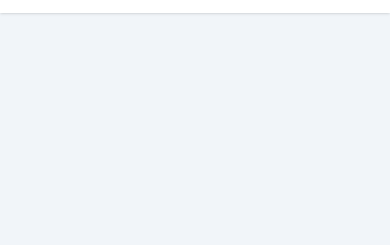
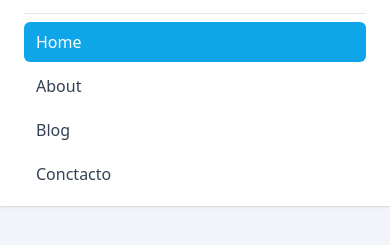
Before and after one commit to jhonfa94/fundamentos-tailwindcss, a website built with Vite: page index.html in a window 390 px wide. Shown: the part 51-296 px from the top of the page. Built offline with nearby package versions, Linux system fonts and the light colour scheme.

Commit message:
Links de navegacion movil

```diff
--- a/index.html
+++ b/index.html
@@ -82,6 +82,26 @@
           </button>
         </div>
       </div>
+      <div class="space-y-1 border-t pb-3 pt-2 md:hidden">
+        <a href="#" class="block rounded-md bg-sky-500 px-3 py-2 text-white"
+          >Home</a
+        >
+        <a
+          href="#"
+          class="block rounded-md px-3 py-2 text-slate-700 transition-colors hover:bg-sky-500 hover:text-white"
+          >About</a
+        >
+        <a
+          href="#"
+          class="block rounded-md px-3 py-2 text-slate-700 transition-colors hover:bg-sky-500 hover:text-white"
+          >Blog</a
+        >
+        <a
+          href="#"
+          class="block rounded-md px-3 py-2 text-slate-700 transition-colors hover:bg-sky-500 hover:text-white"
+          >Conctacto</a
+        >
+      </div>
     </header>
   </body>
 </html>
```
